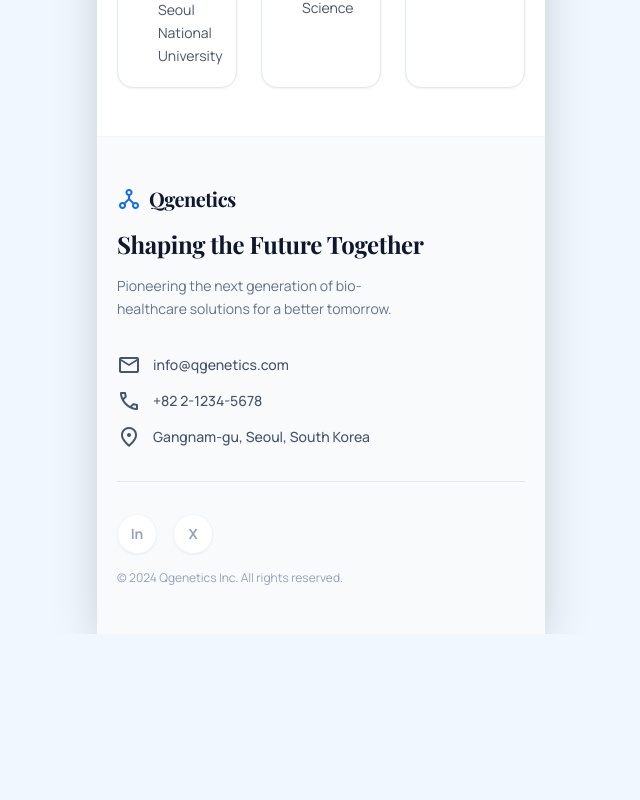
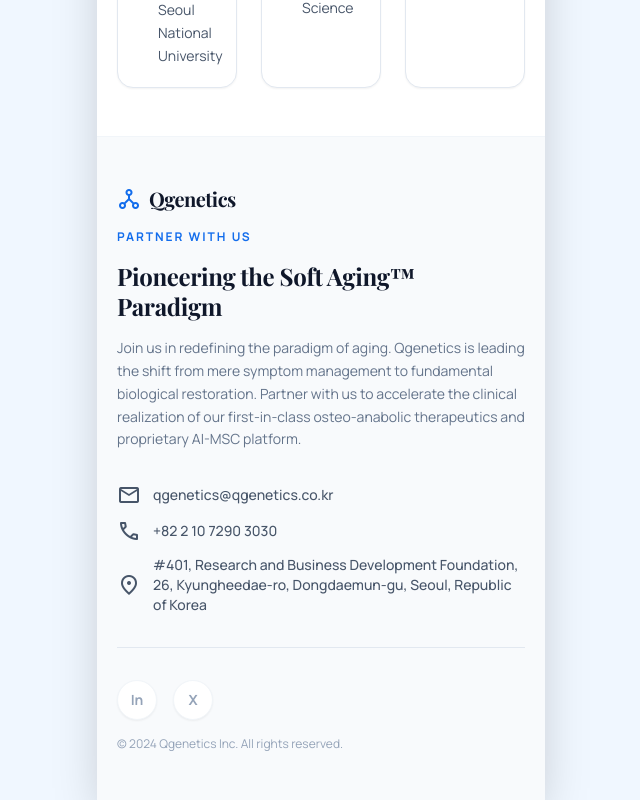
Before and after one commit to layerrama/qgenetics-website-renewal, a Next.js app: page / in a window 1280 px wide. Shown: the part 4960-5760 px from the top of the page, without its empty margins (319-959 px from the left). Before the commit the page ends 5594 px from the top, so only its background shows below. Built offline with nearby package versions, Linux system fonts and the light colour scheme; a web font is replaced by a local one.

Commit message:
Update global IR CTA copy and official footer contact details

```diff
--- a/src/components/Footer.tsx
+++ b/src/components/Footer.tsx
@@ -5,7 +5,10 @@
 
 export default function Footer() {
   const { lang } = useLanguage();
+  const cta = content[lang].cta;
   const copy = content[lang].footer;
+  const phoneHref = `tel:${copy.phone.replace(/[^+\d]/g, "")}`;
+  const emailHref = `mailto:${copy.email}`;
 
   return (
     <footer className="border-t border-slate-100 bg-slate-50 px-5 py-12 font-display dark:border-slate-800 dark:bg-slate-950">
@@ -15,21 +18,26 @@
             <span className="material-symbols-outlined">network_node</span>
             <h4 className="text-xl font-bold tracking-tight text-slate-900 dark:text-white">{copy.brand}</h4>
           </div>
-          <h3 className="text-2xl font-bold leading-tight text-slate-900 dark:text-white">{copy.heading}</h3>
-          <p className="max-w-[300px] text-sm leading-relaxed text-slate-500 dark:text-slate-400">{copy.desc}</p>
+          <span className="text-xs font-bold uppercase tracking-[0.16em] text-primary">{cta.kicker}</span>
+          <h3 className={`text-2xl font-bold leading-tight text-slate-900 dark:text-white ${lang === "kr" ? "word-keep-all" : ""}`}>
+            {cta.title}
+          </h3>
+          <p className={`max-w-[520px] text-sm leading-relaxed text-slate-500 dark:text-slate-400 ${lang === "kr" ? "word-keep-all" : ""}`}>
+            {cta.desc}
+          </p>
         </div>
 
         <div className="flex flex-col gap-3">
           <a
             className="flex items-center gap-3 text-slate-600 transition-colors hover:text-primary dark:text-slate-300 dark:hover:text-primary"
-            href="mailto:info@qgenetics.com"
+            href={emailHref}
           >
             <span className="material-symbols-outlined text-[20px]">mail</span>
             <span className="text-sm font-medium">{copy.email}</span>
           </a>
           <a
             className="flex items-center gap-3 text-slate-600 transition-colors hover:text-primary dark:text-slate-300 dark:hover:text-primary"
-            href="tel:+82212345678"
+            href={phoneHref}
           >
             <span className="material-symbols-outlined text-[20px]">call</span>
             <span className="text-sm font-medium">{copy.phone}</span>
--- a/src/constants/content.ts
+++ b/src/constants/content.ts
@@ -124,13 +124,19 @@
         }
       ]
     },
+    cta: {
+      kicker: "PARTNER WITH US",
+      title: "Pioneering the Soft Aging™ Paradigm",
+      desc:
+        "Join us in redefining the paradigm of aging. Qgenetics is leading the shift from mere symptom management to fundamental biological restoration. Partner with us to accelerate the clinical realization of our first-in-class osteo-anabolic therapeutics and proprietary AI-MSC platform."
+    },
     footer: {
       brand: "Qgenetics",
-      heading: "Shaping the Future Together",
-      desc: "Pioneering the next generation of bio-healthcare solutions for a better tomorrow.",
-      email: "info@qgenetics.com",
-      phone: "+82 2-1234-5678",
-      address: "Gangnam-gu, Seoul, South Korea",
+      heading: "",
+      desc: "",
+      email: "qgenetics@qgenetics.co.kr",
+      phone: "+82 2 10 7290 3030",
+      address: "#401, Research and Business Development Foundation, 26, Kyungheedae-ro, Dongdaemun-gu, Seoul, Republic of Korea",
       copyright: "© 2024 Qgenetics Inc. All rights reserved."
     }
   },
@@ -259,13 +265,19 @@
         }
       ]
     },
+    cta: {
+      kicker: "PARTNER WITH US",
+      title: "소프트에이징™ 패러다임의 선도",
+      desc:
+        "노화의 패러다임을 재정의하는 여정에 함께 하십시오. 큐제네틱스는 단순한 증상 관리를 넘어, 인체 본연의 생물학적 자생력을 복원합니다. 세계 최초의 경구용 골형성 혁신 신약과 AI-MSC 플랫폼의 임상적 실현을 가속화할 글로벌 파트너를 기다립니다."
+    },
     footer: {
       brand: "큐제네틱스",
-      heading: "함께 만드는 더 나은 미래",
-      desc: "더 나은 내일을 위한 차세대 바이오 헬스케어 솔루션을 선도합니다.",
-      email: "info@qgenetics.com",
-      phone: "+82 2-1234-5678",
-      address: "서울특별시 강남구",
+      heading: "",
+      desc: "",
+      email: "qgenetics@qgenetics.co.kr",
+      phone: "+82 2 10 7290 3030",
+      address: "서울특별시 동대문구 경희대로 26, (구)이과대학 동관 401호",
       copyright: "© 2024 Qgenetics Inc. All rights reserved."
     }
   }
```
